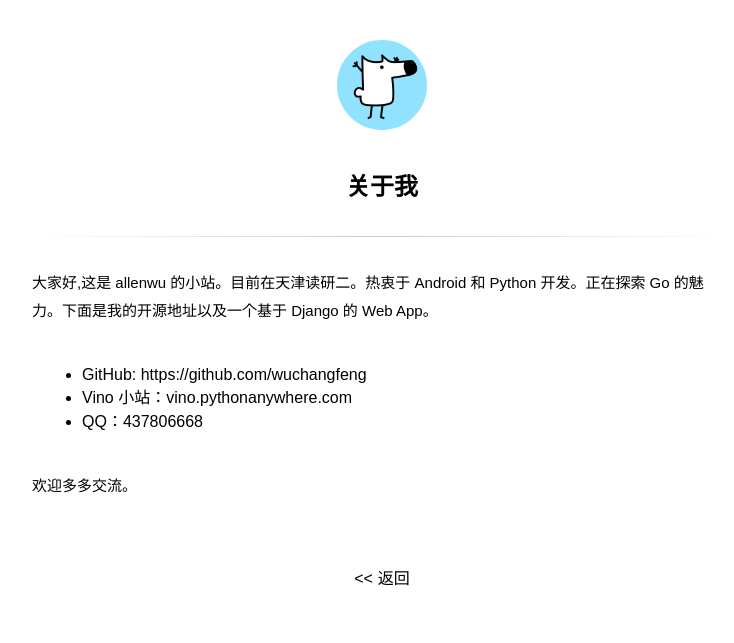
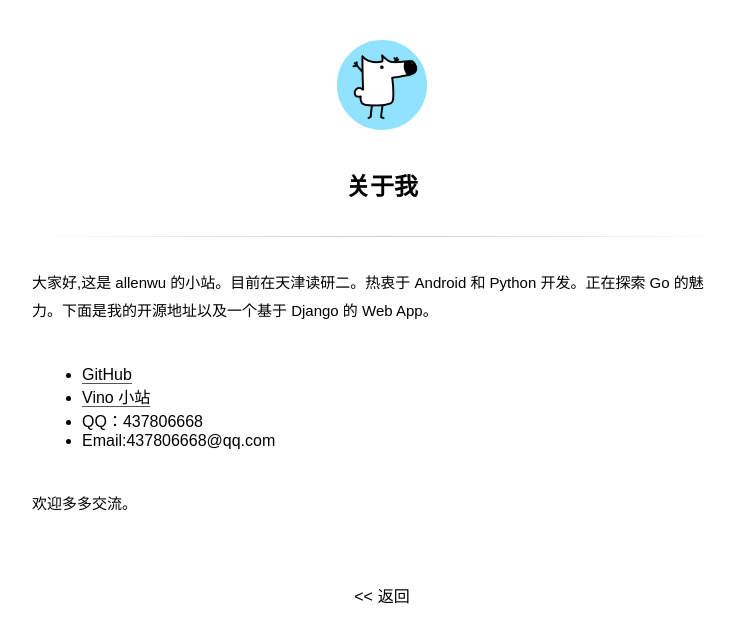
Before and after one commit to wuchangfeng/wuchangfeng.github.io, a Jekyll site: the page built from about.md, in a window 1280 px wide. Shown: the top 643 px of the page, without its empty margins (258-992 px from the left). Built offline with Jekyll 4.4.1, drawn with Linux system fonts in a browser that asks for light colours; some web fonts are replaced; comment, search, counter and statistics services are not loaded.

```diff
--- a/about.md
+++ b/about.md
@@ -4,8 +4,9 @@
 
 大家好,这是  allenwu 的小站。目前在天津读研二。热衷于 Android 和 Python 开发。正在探索 Go 的魅力。下面是我的开源地址以及一个基于 Django 的 Web App。
 
-* GitHub: https://github.com/wuchangfeng
-* Vino 小站：vino.pythonanywhere.com
+* [GitHub](https://github.com/wuchangfeng)
+* [Vino 小站](vino.pythonanywhere.com)
 * QQ：437806668
+* Email:437806668@qq.com
 
 欢迎多多交流。
```
Also changed, not shown: _posts/2016-10-29-use-qrcode-generate-qr.md (+1 -1 lines).
